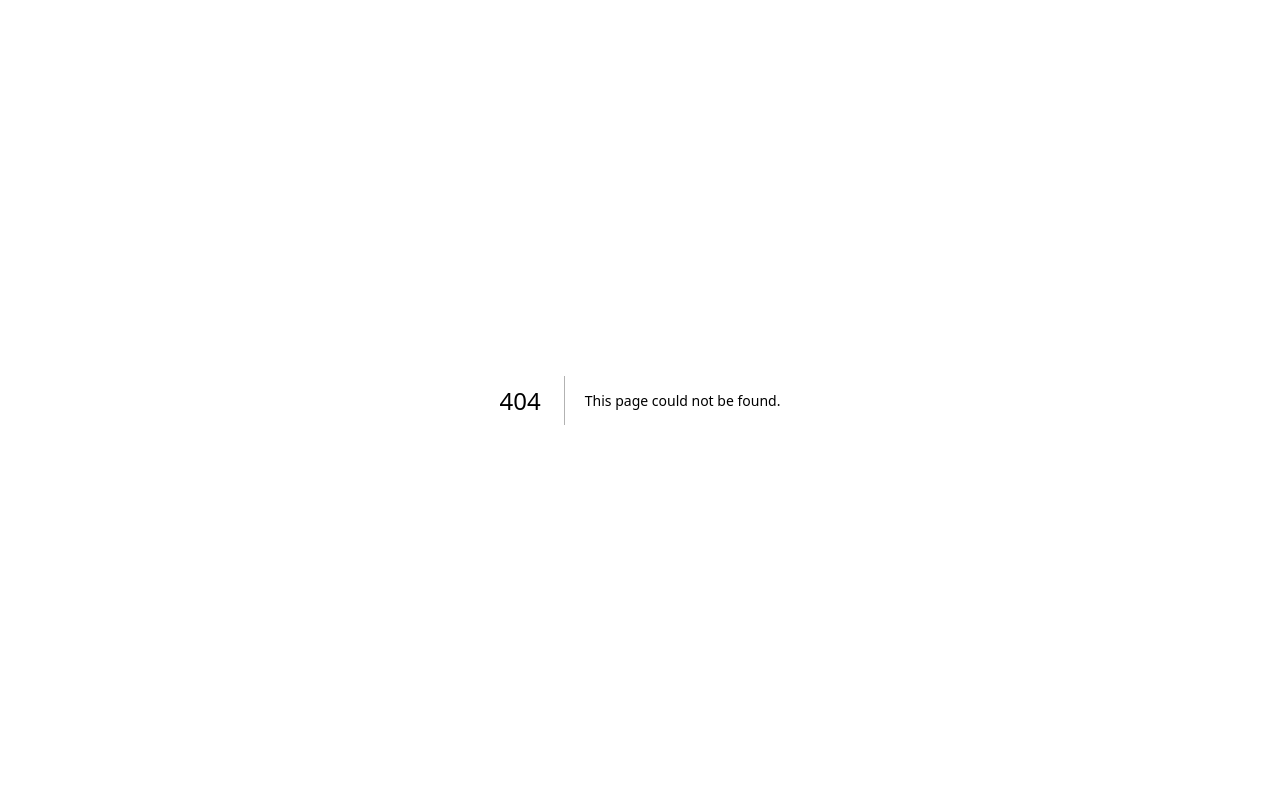
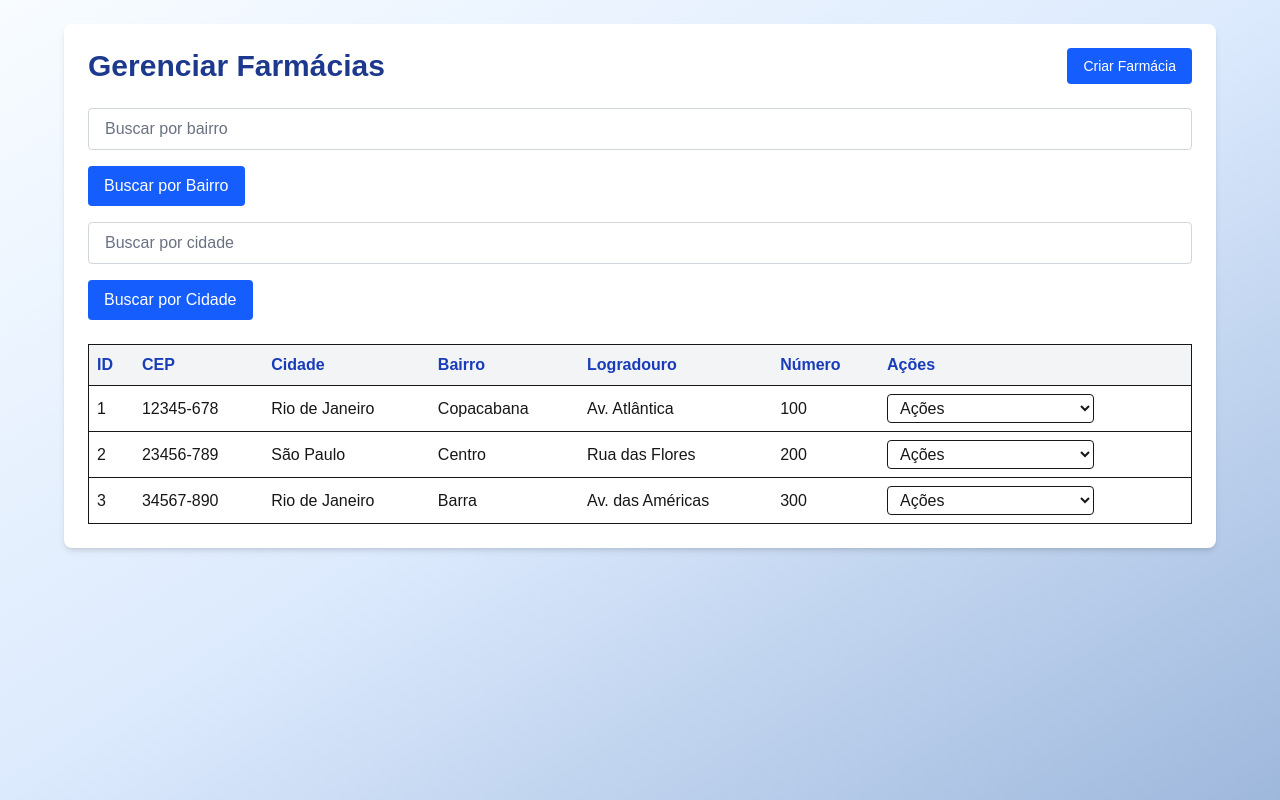
Before and after one commit to livialyrio/Frontend_WEBP2, a Next.js app: page /funcionario/gerenciarFarmacia in a window 1280 px wide. Before the commit this address had no page. Built offline with nearby package versions, Linux system fonts and the light colour scheme.

Commit message:
fiz o gerenciar farmacia

```diff
--- /dev/null
+++ b/src/app/funcionario/gerenciarFarmacia/page.tsx
@@ -0,0 +1,224 @@
+'use client';
+
+import { useEffect, useState } from 'react';
+import { InputTexto } from '@/componentes/ui/InputText';
+import Modal from '@/componentes/Modal_Simples/Modal';
+import Button from '@/componentes/button/Button';
+
+interface Farmacia {
+  id: number;
+  cep: string;
+  cidade: string;
+  bairro: string;
+  logradouro: string;
+  numero: number;
+}
+
+export default function GerenciarFarmacias() {
+  const [farmacias, setFarmacias] = useState<Farmacia[]>([]);
+  const [modalAberto, setModalAberto] = useState(false);
+  const [modalEdicaoAberto, setModalEdicaoAberto] = useState(false);
+  const [modalItemAberto, setModalItemAberto] = useState(false);
+  const [farmaciaEditando, setFarmaciaEditando] = useState<Partial<Farmacia>>({});
+  const [novaFarmacia, setNovaFarmacia] = useState<Partial<Farmacia>>({});
+  const [filtroBairro, setFiltroBairro] = useState('');
+  const [filtroCidade, setFiltroCidade] = useState({ valor: '', resultado: false });
+
+  useEffect(() => {
+    setFarmacias([
+      {
+        id: 1,
+        cep: '12345-678',
+        cidade: 'Rio de Janeiro',
+        bairro: 'Copacabana',
+        logradouro: 'Av. Atlântica',
+        numero: 100
+      },
+      {
+        id: 2,
+        cep: '23456-789',
+        cidade: 'São Paulo',
+        bairro: 'Centro',
+        logradouro: 'Rua das Flores',
+        numero: 200
+      },
+      {
+        id: 3,
+        cep: '34567-890',
+        cidade: 'Rio de Janeiro',
+        bairro: 'Barra',
+        logradouro: 'Av. das Américas',
+        numero: 300
+      }
+    ]);
+  }, []);
+
+  function buscarPorBairro() {
+    const resultado = farmacias.filter(f =>
+      f.bairro.toLowerCase().includes(filtroBairro.toLowerCase())
+    );
+    setFarmacias(resultado);
+  }
+
+  function buscarPorCidade() {
+    const resultado = farmacias.filter(f =>
+      f.cidade.toLowerCase().includes(filtroCidade.valor.toLowerCase())
+    );
+    setFarmacias(resultado);
+  }
+
+  function criarFarmacia(e: React.FormEvent) {
+    e.preventDefault();
+    const nova: Farmacia = {
+      id: farmacias.length + 1,
+      cep: novaFarmacia.cep || '',
+      cidade: novaFarmacia.cidade || '',
+      bairro: novaFarmacia.bairro || '',
+      logradouro: novaFarmacia.logradouro || '',
+      numero: novaFarmacia.numero || 0
+    };
+    setFarmacias([...farmacias, nova]);
+    setModalAberto(false);
+  }
+
+  function removerFarmacia(id: number) {
+    setFarmacias(farmacias.filter(f => f.id !== id));
+  }
+
+  function salvarEdicaoCompleta(e: React.FormEvent) {
+    e.preventDefault();
+    setFarmacias(prev =>
+      prev.map(f => f.id === farmaciaEditando.id ? { ...f, ...farmaciaEditando } as Farmacia : f)
+    );
+    setModalEdicaoAberto(false);
+  }
+
+  function salvarEdicaoItem(e: React.FormEvent) {
+    e.preventDefault();
+    setFarmacias(prev =>
+      prev.map(f =>
+        f.id === farmaciaEditando.id
+          ? { ...f, cidade: farmaciaEditando.cidade || f.cidade }
+          : f
+      )
+    );
+    setModalItemAberto(false);
+  }
+
+  return (
+    <main className="min-h-screen bg-gradient-to-br from-[#f8fcff] via-[#dceafd] to-[#9eb8dc] p-6">
+      <div className="max-w-6xl mx-auto bg-white p-6 rounded-lg shadow-md">
+        <div className="flex items-center justify-between mb-6">
+        <h1 className="text-3xl font-bold text-blue-900">Gerenciar Farmácias</h1>
+        <Button onClick={() => setModalAberto(true)} className="text-sm">
+            Criar Farmácia
+        </Button>
+        </div>
+
+    {/* Botões e filtros */}
+        <div className="flex flex-wrap gap-4 mb-6">
+          <InputTexto
+            placeholder="Buscar por bairro"
+            value={filtroBairro}
+            onChange={(e) => setFiltroBairro(e.target.value)}
+          />
+          <Button onClick={buscarPorBairro}>Buscar por Bairro</Button>
+
+          <InputTexto
+            placeholder="Buscar por cidade"
+            value={filtroCidade.valor}
+            onChange={(e) => setFiltroCidade({ ...filtroCidade, valor: e.target.value })}
+          />
+          <Button onClick={buscarPorCidade}>Buscar por Cidade</Button>
+        </div>
+
+        {/* Tabela */}
+        <table className="w-full text-left bg-white border">
+          <thead className="bg-gray-100 text-blue-800">
+            <tr>
+              <th className="p-2">ID</th>
+              <th className="p-2">CEP</th>
+              <th className="p-2">Cidade</th>
+              <th className="p-2">Bairro</th>
+              <th className="p-2">Logradouro</th>
+              <th className="p-2">Número</th>
+              <th className="p-2">Ações</th>
+            </tr>
+          </thead>
+          <tbody>
+            {farmacias.map((f) => (
+              <tr key={f.id} className="border-t hover:bg-blue-50">
+                <td className="p-2">{f.id}</td>
+                <td className="p-2">{f.cep}</td>
+                <td className="p-2">{f.cidade}</td>
+                <td className="p-2">{f.bairro}</td>
+                <td className="p-2">{f.logradouro}</td>
+                <td className="p-2">{f.numero}</td>
+                <td className="p-2">
+                  <select
+                    onChange={(e) => {
+                      const opcao = e.target.value;
+                      setFarmaciaEditando(f);
+                      if (opcao === 'editarItem') {
+                        setModalItemAberto(true);
+                      } else if (opcao === 'editarCompleto') {
+                        setModalEdicaoAberto(true);
+                      } else if (opcao === 'remover') {
+                        removerFarmacia(f.id);
+                      }
+                    }}
+                    defaultValue=""
+                    className="border rounded px-2 py-1"
+                  >
+                    <option value="" disabled>
+                      Ações
+                    </option>
+                    <option value="editarItem">Editar item (ex: Cidade)</option>
+                    <option value="editarCompleto">Editar por completo</option>
+                    <option value="remover">Remover</option>
+                  </select>
+                </td>
+              </tr>
+            ))}
+          </tbody>
+        </table>
+
+        {/* Modal para nova farmácia */}
+        <Modal isOpen={modalAberto} onClose={() => setModalAberto(false)} title="Nova Farmácia">
+          <form onSubmit={criarFarmacia} className="space-y-4">
+            <InputTexto placeholder="CEP" onChange={(e) => setNovaFarmacia({ ...novaFarmacia, cep: e.target.value })} />
+            <InputTexto placeholder="Cidade" onChange={(e) => setNovaFarmacia({ ...novaFarmacia, cidade: e.target.value })} />
+            <InputTexto placeholder="Bairro" onChange={(e) => setNovaFarmacia({ ...novaFarmacia, bairro: e.target.value })} />
+            <InputTexto placeholder="Logradouro" onChange={(e) => setNovaFarmacia({ ...novaFarmacia, logradouro: e.target.value })} />
+            <InputTexto placeholder="Número" type="number" onChange={(e) => setNovaFarmacia({ ...novaFarmacia, numero: Number(e.target.value) })} />
+            <Button type="submit">Salvar</Button>
+          </form>
+        </Modal>
+
+        {/* Modal editar item (cidade) */}
+        <Modal isOpen={modalItemAberto} onClose={() => setModalItemAberto(false)} title="Editar Cidade">
+          <form onSubmit={salvarEdicaoItem} className="space-y-4">
+            <InputTexto
+              placeholder="Nova Cidade"
+              value={farmaciaEditando.cidade || ''}
+              onChange={(e) => setFarmaciaEditando({ ...farmaciaEditando, cidade: e.target.value })}
+            />
+            <Button type="submit">Salvar Alteração</Button>
+          </form>
+        </Modal>
+
+        {/* Modal editar por completo */}
+        <Modal isOpen={modalEdicaoAberto} onClose={() => setModalEdicaoAberto(false)} title="Editar Farmácia">
+          <form onSubmit={salvarEdicaoCompleta} className="space-y-4">
+            <InputTexto placeholder="CEP" value={farmaciaEditando.cep || ''} onChange={(e) => setFarmaciaEditando({ ...farmaciaEditando, cep: e.target.value })} />
+            <InputTexto placeholder="Cidade" value={farmaciaEditando.cidade || ''} onChange={(e) => setFarmaciaEditando({ ...farmaciaEditando, cidade: e.target.value })} />
+            <InputTexto placeholder="Bairro" value={farmaciaEditando.bairro || ''} onChange={(e) => setFarmaciaEditando({ ...farmaciaEditando, bairro: e.target.value })} />
+            <InputTexto placeholder="Logradouro" value={farmaciaEditando.logradouro || ''} onChange={(e) => setFarmaciaEditando({ ...farmaciaEditando, logradouro: e.target.value })} />
+            <InputTexto placeholder="Número" type="number" value={farmaciaEditando.numero || 0} onChange={(e) => setFarmaciaEditando({ ...farmaciaEditando, numero: Number(e.target.value) })} />
+            <Button type="submit">Salvar Alterações</Button>
+          </form>
+        </Modal>
+      </div>
+    </main>
+  );
+}
--- a/src/componentes/button/Button.tsx
+++ b/src/componentes/button/Button.tsx
@@ -1,14 +1,17 @@
+// src/componentes/button/Button.tsx
 import React from 'react';
 
-interface ButtonProps {
-  label: string;
-  onClick?: () => void;
+interface ButtonProps extends React.ButtonHTMLAttributes<HTMLButtonElement> {
+  children: React.ReactNode;
 }
 
-export default function Button({ label, onClick }: ButtonProps) {
+export default function Button({ children, className = '', ...props }: ButtonProps) {
   return (
-    <button className="bg-blue-600 hover:bg-blue-700 text-white font-medium py-2 px-4 rounded">
-      Enviar
+    <button
+      className={`bg-blue-600 hover:bg-blue-700 text-white font-medium py-2 px-4 rounded transition ${className}`}
+      {...props}
+    >
+      {children}
     </button>
   );
 }
```
